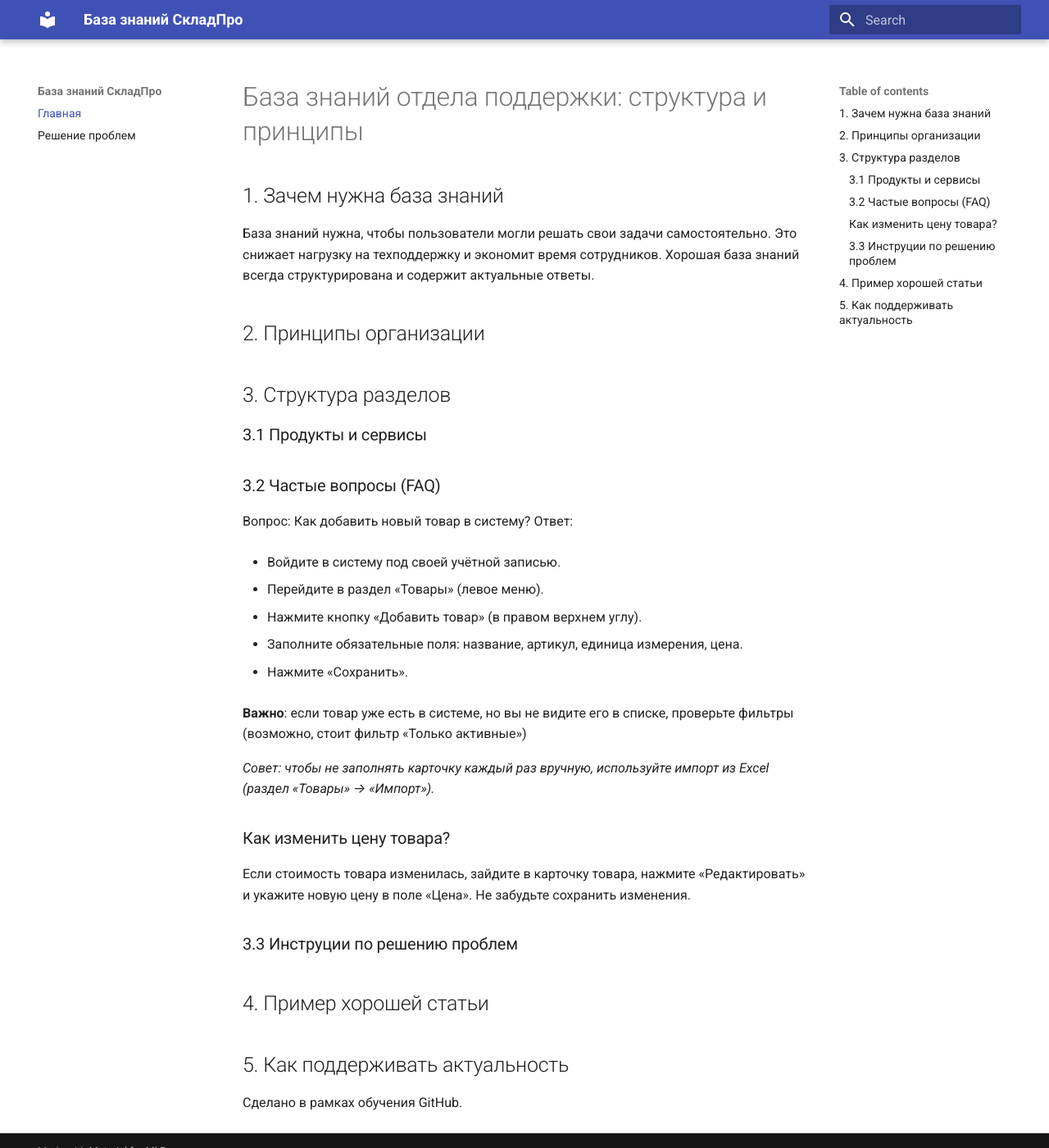
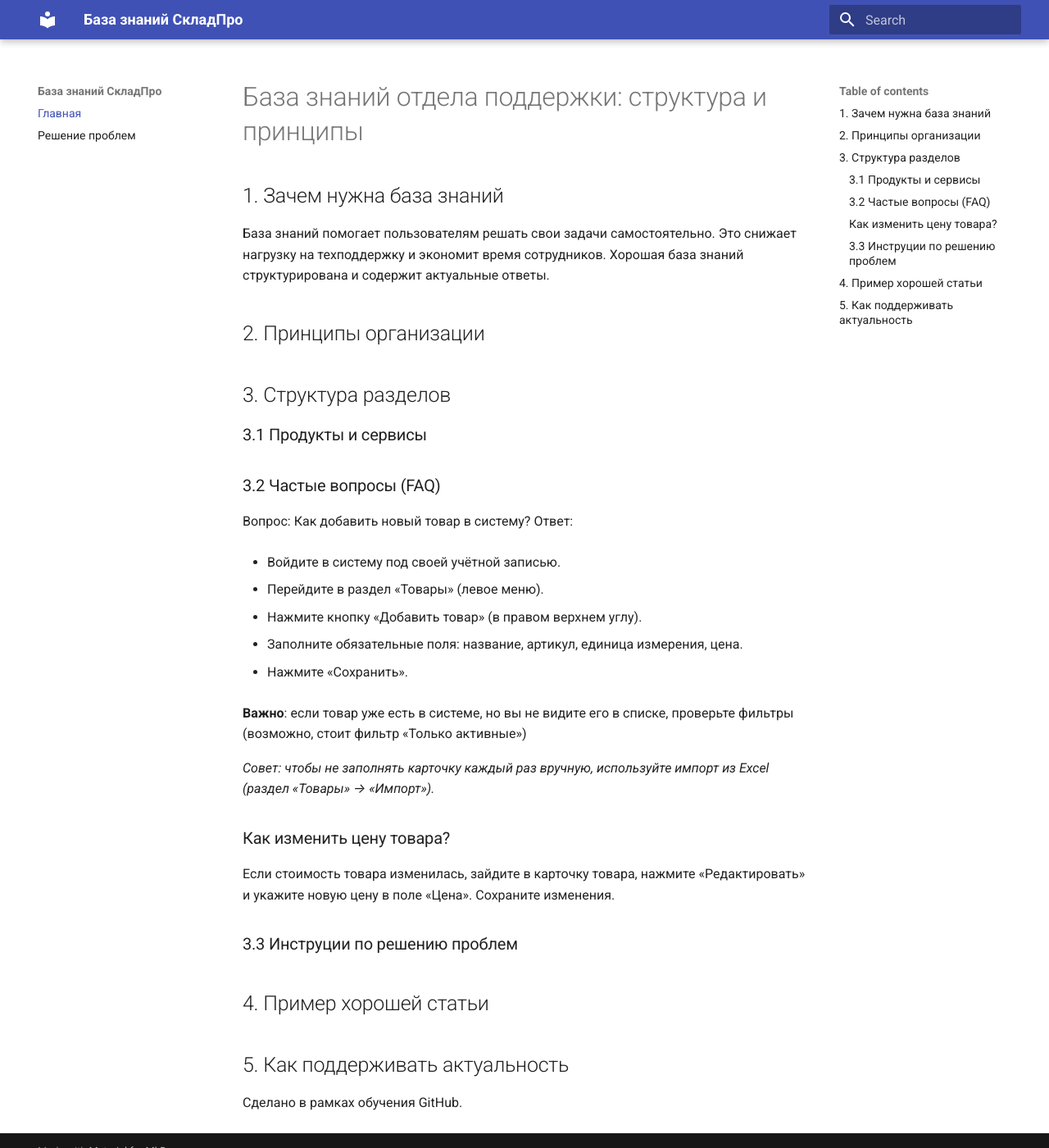
Before and after one commit to KinoraNik/knowledge-base, an MkDocs documentation site: the page built from docs/index.md, in a window 1280 px wide and 1400 px high. Shown: the whole window at 82% size. Built offline with MkDocs 1.6.1 and Material for MkDocs 9.7.7, drawn with Linux system fonts in a browser that asks for light colours.

Commit message:
Update index.md

```diff
--- a/docs/index.md
+++ b/docs/index.md
@@ -1,6 +1,6 @@
 # База знаний отдела поддержки: структура и принципы
 ## 1. Зачем нужна база знаний
-База знаний нужна, чтобы пользователи могли решать свои задачи самостоятельно. Это снижает нагрузку на техподдержку и экономит время сотрудников. Хорошая база знаний всегда структурирована и содержит актуальные ответы.
+База знаний помогает пользователям решать свои задачи самостоятельно. Это снижает нагрузку на техподдержку и экономит время сотрудников. Хорошая база знаний структурирована и содержит актуальные ответы.
 ## 2. Принципы организации
 ## 3. Структура разделов
 ### 3.1 Продукты и сервисы
@@ -24,7 +24,7 @@
 
 ### Как изменить цену товара?
 
-Если стоимость товара изменилась, зайдите в карточку товара, нажмите «Редактировать» и укажите новую цену в поле «Цена». Не забудьте сохранить изменения.
+Если стоимость товара изменилась, зайдите в карточку товара, нажмите «Редактировать» и укажите новую цену в поле «Цена». Сохраните изменения.
 ### 3.3 Инструции по решению проблем
 ## 4. Пример хорошей статьи
 ## 5. Как поддерживать актуальность
```
